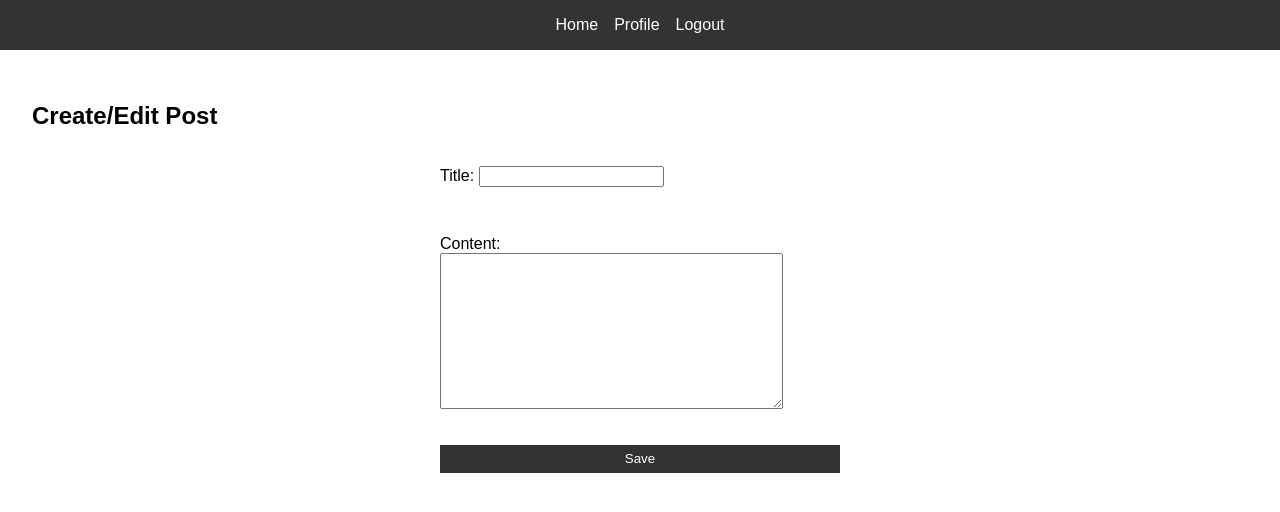
After one commit to muhamed9494/Alx_DjangoLearnLab, a Django app: page /posts/new/ in a window 1280 px wide. The commit adds this page. Shown: the top 512 px of the page. Run offline with Django 5.2, Linux system fonts and the light colour scheme; the visitor is signed in with stand-in values (Sample User, id 1).

Commit message:
Add files via upload

```diff
--- a/django_blog/blog/models.py
+++ b/django_blog/blog/models.py
@@ -14,10 +14,14 @@ class Post(models.Model):
         return self.title
 
 
+
 class Profile(models.Model):
     user = models.OneToOneField(User, on_delete=models.CASCADE)
     bio = models.TextField(blank=True)
     profile_picture = models.ImageField(upload_to='profile_pics/', blank=True)
+
+    def __str__(self):
+        return self.user.username
 
 
 @receiver(post_save, sender=User)
--- /dev/null
+++ b/django_blog/blog/templates/blog/post_detail.html
@@ -0,0 +1,6 @@
+{% extends "blog/base.html" %}
+{% block content %}
+<h2>{{ post.title }}</h2>
+<p>{{ post.content }}</p>
+<p>By {{ post.author }} on {{ post.created_at }}</p>
+{% endblock %}
--- /dev/null
+++ b/django_blog/blog/templates/blog/post_form.html
@@ -0,0 +1,9 @@
+{% extends "blog/base.html" %}
+{% block content %}
+<h2>Create/Edit Post</h2>
+<form method="post">
+    {% csrf_token %}
+    {{ form.as_p }}
+    <button type="submit">Save</button>
+</form>
+{% endblock %}
--- a/django_blog/blog/templates/blog/profile.html
+++ b/django_blog/blog/templates/blog/profile.html
@@ -4,5 +4,5 @@
 <h2>Your Profile</h2>
 <p>Username: {{ user.username }}</p>
 <p>Email: {{ user.email }}</p>
-<a href="{% url 'edit_profile' %}">Edit Profile</a>
+<a href="{% url 'profile' %}">Edit Profile</a>
 {% endblock %}
--- a/django_blog/blog/urls.py
+++ b/django_blog/blog/urls.py
@@ -9,4 +9,9 @@ urlpatterns = [
     path('logout/', LogoutView.as_view(template_name='blog/logout.html'), name='logout'),
     path('register/', RegisterView.as_view(), name='register'),
     path('profile/', profile_view, name='profile'),
+    path('posts/', views.PostListView.as_view(), name='post-list'),
+    path('posts/<int:pk>/', views.PostDetailView.as_view(), name='post-detail'),
+    path('posts/new/', views.PostCreateView.as_view(), name='post-create'),
+    path('posts/<int:pk>/edit/', views.PostUpdateView.as_view(), name='post-edit'),
+    path('posts/<int:pk>/delete/', views.PostDeleteView.as_view(), name='post-delete'),
 ]
--- a/django_blog/blog/views.py
+++ b/django_blog/blog/views.py
@@ -7,6 +7,12 @@ from django.shortcuts import redirect
 from django.views import View
 from django.contrib.auth.decorators import login_required
 from django.shortcuts import get_object_or_404
+from django.views.generic import ListView, DetailView, CreateView, UpdateView, DeleteView
+from django.urls import reverse_lazy
+from .models import Post
+from django.contrib.auth.mixins import LoginRequiredMixin, UserPassesTestMixin
+from .models import Profile
+from django.http import Http404
 
 
 
@@ -33,14 +39,61 @@ class RegisterView(View):
 
 @login_required
 def profile_view(request):
-    profile = get_object_or_404(Profile, user=request.user)
+    try:
+        profile = Profile.objects.get(user=request.user)
+    except Profile.DoesNotExist:
+        raise Http404("Profile not found")
     if request.method == 'POST':
         bio = request.POST.get('bio', profile.bio)
         profile.bio = bio
         profile.save()
         return redirect('profile')
-    return render(request, 'blog/edit_profile.html', {'profile': profile})
+    return render(request, 'blog/profile.html', {'profile': profile})
 
 
 def home(request):
     return render(request, 'blog/home.html')
+
+class PostListView(ListView):
+    model = Post
+    template_name = 'blog/post_list.html'
+    context_object_name = 'posts'
+
+class PostDetailView(DetailView):
+    model = Post
+    template_name = 'blog/post_detail.html'
+    context_object_name = 'post'
+
+class PostCreateView(LoginRequiredMixin, CreateView):
+    model = Post
+    template_name = 'blog/post_form.html'
+    fields = ['title', 'content']
+
+    def form_valid(self, form):
+        form.instance.author = self.request.user
+        return super().form_valid(form)
+
+    def get_success_url(self):
+        return reverse_lazy('post-detail', kwargs={'pk': self.object.pk})
+
+class PostUpdateView(LoginRequiredMixin, UserPassesTestMixin, UpdateView):
+    model = Post
+    template_name = 'blog/post_form.html'
+    fields = ['title', 'content']
+
+    def form_valid(self, form):
+        form.instance.author = self.request.user
+        return super().form_valid(form)
+
+    def test_func(self):
+        post = self.get_object()
+        return post.author == self.request.user
+
+class PostDeleteView(LoginRequiredMixin, UserPassesTestMixin, DeleteView):
+    model = Post
+    template_name = 'blog/post_confirm_delete.html'
+    success_url = reverse_lazy('post-list')
+
+    def test_func(self):
+        post = self.get_object()
+        return post.author == self.request.user
--- a/django_blog/django_blog/settings.py
+++ b/django_blog/django_blog/settings.py
@@ -130,3 +130,5 @@ STATICFILES_DIRS = [BASE_DIR / 'blog/static']
 # https://docs.djangoproject.com/en/5.1/ref/settings/#default-auto-field
 
 DEFAULT_AUTO_FIELD = 'django.db.models.BigAutoField'
+
+LOGIN_REDIRECT_URL = '/profile/'
```
Also changed, not shown: django_blog/blog/forms.py (+4 -21 lines), django_blog/blog/templates/blog/post_confirm_delete.html (added, +8 -0 lines), django_blog/blog/templates/blog/post_list.html (added, +11 -0 lines), django_blog/README.md, django_blog/blog/migrations/0002_profile.py (added).
